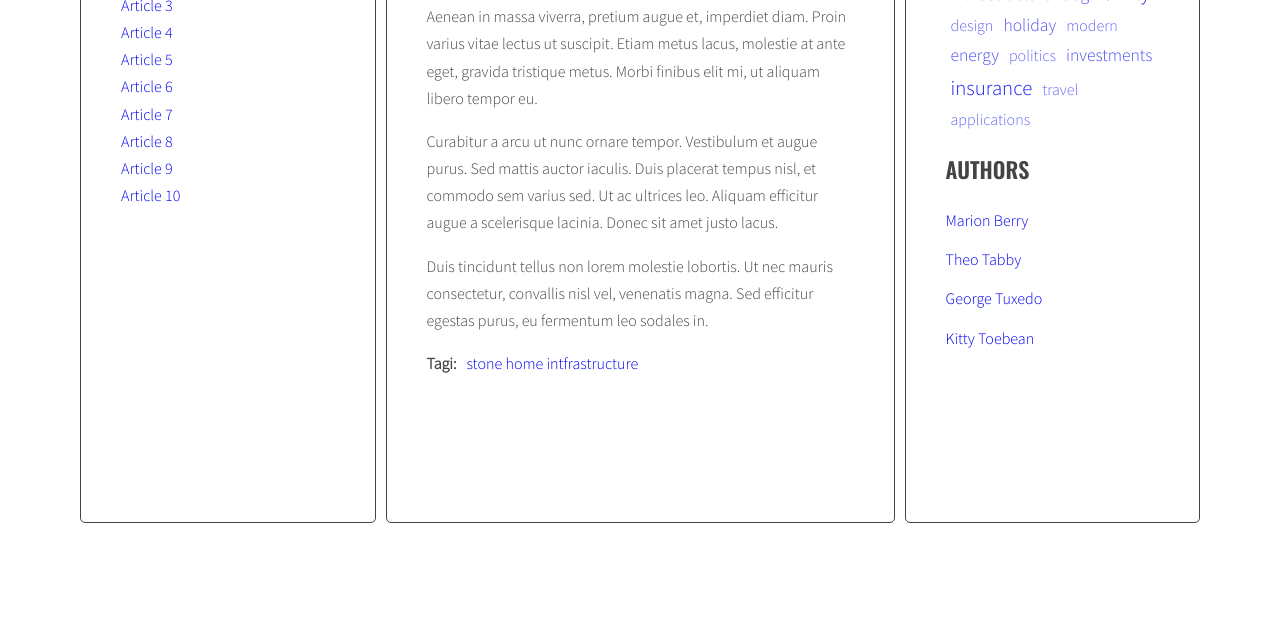
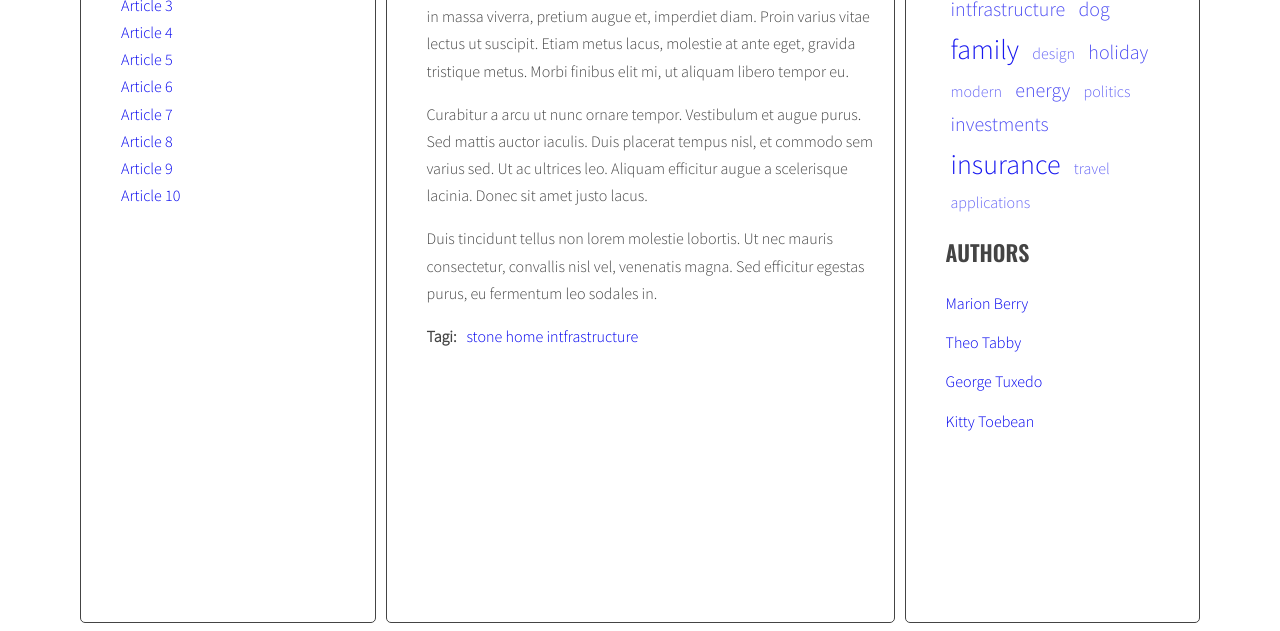
Before and after one commit to Krzemir/javascript-blog, a website: page index.html in a window 1280 px wide. Shown: the part 374-1005 px from the top of the page. Before the commit the page ends 905 px from the top, so only its background shows below. Drawn offline with nearby package versions, Linux system fonts and the light colour scheme.

Commit message:
Add hanldelbars templates

```diff
--- a/index.html
+++ b/index.html
@@ -170,6 +170,28 @@
           </main>
         </div>
       </div>
+
+      <script id="template-article-link" type="text/x-handlebars-template">
+        <li><a href="#{{ id }}"><span>{{ title }}</span></a></li>
+      </script>
+      <script id="template-tag-link" type="text/x-handlebars-template">
+        <li><a href="#tag-{{ id }}">{{ tag }}</a></li>
+      </script>
+      <script id="template-author-link" type="text/x-handlebars-template">
+        <span>autor: <a href="#author-{{ id }}">{{ author }}</a></span>
+      </script>
+      <script id="template-tagCloud-link" type="text/x-handlebars-template">
+        {{#each tags}}
+        <li><a class="{{className}} {{count}}" href="#tag-{{tag}}">{{tag}}</a></li>
+        {{/each}}
+      </script>
+
+      <script id="template-authorList-link" type="text/x-handlebars-template">
+        {{#each authors as |nothingauthor author|}}
+        <li><a href="#author-{{author}}">{{author}}</a></li>
+        {{/each}}
+      </script>
+      <script src="https://cdnjs.cloudflare.com/ajax/libs/handlebars.js/4.1.0/handlebars.min.js"></script>
       <script src="js/script.js"></script>
 </body>
 </html>
--- a/js/script.js
+++ b/js/script.js
@@ -1,4 +1,12 @@
 'use strict';
+const templates = {
+  articleLink: Handlebars.compile(document.querySelector('#template-article-link').innerHTML),
+  tagLink: Handlebars.compile(document.querySelector('#template-tag-link').innerHTML),
+  authorLink: Handlebars.compile(document.querySelector('#template-author-link').innerHTML),
+  tagCloudLink: Handlebars.compile(document.querySelector('#template-tagCloud-link').innerHTML),
+  authorListLink: Handlebars.compile(document.querySelector('#template-authorList-link').innerHTML),
+};
+
 const opts = {
   articleSelector: '.post',
   titleSelector: '.post-title',
@@ -14,64 +22,46 @@ const opts = {
 const titleClickHandler = function(event){
   event.preventDefault();
   const clickedElement = this;
-
   /* [DONE] remove class 'active' from all article links  */
   const activeLinks = document.querySelectorAll('.titles a.active');
-
   for(let activeLink of activeLinks){
     activeLink.classList.remove('active');
   }
-
   /* [DONE]add class 'active' to the clicked link */
   clickedElement.classList.add('active');
-
   /* [DONE] remove class 'active' from all articles */
   const activeArticles = document.querySelectorAll('.posts .active');
-
   for(let activeArticle of activeArticles){
     activeArticle.classList.remove('active');
   }
-
   /* [DONE]get 'href' attribute from the clicked link */
   const articleSelector = clickedElement.getAttribute('href');
-
   /* [DONE]find the correct article using the selector (value of 'href' attribute) */
   const selectedArticle = document.querySelector(articleSelector);
-
   /* [DONE]add class 'active' to the correct article */
   selectedArticle.classList.add('active');
 };
-
 //------ Generate title links
-
 function generateTitleLinks(customSelector = ''){
-
   /* remove contents of titleList */
   const titleList = document.querySelector(opts.titleListSelector);
   titleList.innerHTML = '';
-
   /* find all the articles and save them to variable: articles */
   const articles = document.querySelectorAll(opts.articleSelector + customSelector);
-
   let html = '';
-
   for(let article of articles){
     /* get the article id */
     const articleId = article.getAttribute('id');
-
     /* find the title element */
     /* get the title from the title element */
     const articleTitle = article.querySelector(opts.titleSelector).innerHTML;
-
     /* create HTML of the link */
-    const linkHTML = '<li><a href="#' + articleId + '"><span>' + articleTitle + '</span></a></li>';
-
+    const linkHTMLData = {id: articleId, title: articleTitle};
+    const linkHTML = templates.articleLink(linkHTMLData);
     /* insert link into html variable */
     html = html + linkHTML;
   }
-
   titleList.innerHTML = html;
-
   const links = document.querySelectorAll('.titles a');
   for(let link of links){
     link.addEventListener('click', titleClickHandler);
@@ -93,57 +83,44 @@ function calculateTagsParams(tags){
   }
   return (params);
 }
-
 function calculateTagClass(count, params){
   const normalizedCount = count - params.min;
   const normalizedMax = params.max - params.min;
   const percentage = normalizedCount / normalizedMax;
   const classNumber = Math.floor( percentage * (opts.cloudClassCount - 1) +1);
   return (opts.cloudClassPrefix + classNumber);
+
 }
-
 function generateTags(){
   /* [NEW] create a new variable allTags with an empty object */
   let allTags = {};
-
   /* DONE find all articles */
   const articles = document.querySelectorAll('.post');
-
   /* DONE START LOOP: for every article: */
   for (let article of articles){
-
     /* DONE find tags wrapper */
     const tagList = article.querySelector(opts.articleTagsSelector);
-
     /* DONE make html variable with empty string */
-
     let html = '';
-
     /* DONE get tags from data-tags attribute */
     const articleTags = article.getAttribute('data-tags');
-
     /* DONE split tags into array */
     const articleTagsArray = articleTags.split(' ');
-
     /* DONE START LOOP: for each tag */
-
     for(let tag of articleTagsArray){
-
       /* DONE generate HTML of the link */
-      const linkHTML = '<li><a href="#tag-' + tag + '">' + tag + '</a></li>';
-
+      // const linkHTML = '<li><a href="#tag-' + tag + '">' + tag + '</a></li>';
+      const linkHTMLData = {id: tag, tag: tag};
+      const linkHTML = templates.tagLink(linkHTMLData);
       /* DONE add generated code to html variable */
       html = html + ' ' + linkHTML;
-
       /* [NEW] check if this link is NOT already in allTags */
       if(!allTags[tag]){
-
         /* [NEW] add generated code to allTags array */
         allTags[tag] = 1;
       } else {
         allTags[tag]++;
       }
-
     /* END LOOP: for each tag */
     }
     /* DONE insert HTML of all the links into the tags wrapper */
@@ -152,67 +129,60 @@ function generateTags(){
   }
   /* [NEW] find list of tags in right column */
   const tagList = document.querySelector(opts.tagListSelector);
+  const tagsParams = calculateTagsParams(allTags);
 
-  const tagsParams = calculateTagsParams(allTags);
   /* [NEW] create variable for all links HTML code */
-
-  let allTagsHTML = '';
+  //let allTagsHTML = '';
+  const allTagsData = {tags: []};
 
   /* [NEW] START LOOP: for each tag in allTags: */
   for(let tag in allTags){
     /* [NEW] generate code of a link and add it to allTagsHTML */
-    allTagsHTML += '<li><a class="' + calculateTagClass(allTags[tag], tagsParams) + '" href="#tag-' + tag + '">' + tag +  '</a></li>';
+    /* allTagsHTML += '<li><a class="' + calculateTagClass(allTags[tag], tagsParams) + '" href="#tag-' + tag + '">' + tag +  '</a></li>'; */
+    allTagsData.tags.push({
+      tag: tag,
+      count: allTags[tag],
+      className: calculateTagClass(allTags[tag], tagsParams)
+    });
 
     /* [NEW] END LOOP: for each tag in allTags: */
   }
   /*[NEW] add HTML from allTagsHTML to tagList */
-  tagList.innerHTML = allTagsHTML;
+  // tagList.innerHTML = allTagsHTML;
+  tagList.innerHTML = templates.tagCloudLink(allTagsData);
 }
-
 generateTags();
 
+
 //------------------------Tag click hanlder
-
 function tagClickHandler(event){
-
   /* DONE prevent default action for this event */
   event.preventDefault();
-
   /* DONE make new constant named "clickedElement" and give it the value of "this" */
   const clickedElement = this;
-
   /* DONE make a new constant "href" and read the attribute "href" of the clicked element */
   const href = clickedElement.getAttribute('href');
-
   /* DONE make a new constant "tag" and extract tag from the "href" constant */
   const tag = href.replace('#tag-', '');
-
   /* DONE find all tag links with class active */
   const activeTags = document.querySelectorAll('a.active[href^="#tag-"]');
-
   /* DONE START LOOP: for each active tag link */
   for(let activeTagLink of activeTags){
-
     /* DONE remove class active */
     activeTagLink.classList.remove('.active');
-
   /* DONE END LOOP: for each active tag link */
   }
-
   /* DONE find all tag links with "href" attribute equal to the "href" constant */
   const allTagsHref = document.querySelectorAll('a[href="' + href + '"]');
-
   /* DONE START LOOP: for each found tag link */
   for(let tagHref of allTagsHref){
     /* add class active */
     tagHref.classList.add('.active');
   /* DONE END LOOP: for each found tag link */
   }
-
   /* DONE execute function "generateTitleLinks" with article selector as argument */
   generateTitleLinks('[data-tags~="' + tag + '"]');
 }
-
 function addClickListenersToTags(){
   /* find all links to tags */
   const allTagLinks = document.querySelectorAll('.tags a, .post-tags a');
@@ -222,109 +192,99 @@ function addClickListenersToTags(){
     tagLink.addEventListener('click', tagClickHandler);
   /* END LOOP: for each link */
   }
-
 }
 addClickListenersToTags();
 
 //--------------- Generate authors---------
-
 function generateAuthors(){
-
   /* [NEW] create a new variable allAuthors with an empty object */ //DONE
-  let allAuthors = [];
+  //let allAuthorsHTML = [];
+  const allAuthorsData = {};
 
   //find all articles - DONE
   const articles = document.querySelectorAll('.post');
-
   //start loop - for every article - DONE
   for (let article of articles){
-
     //find author wrapper - DONE
     const authorWrapper = article.querySelector(opts.articleAuthorSelector);
-
     //make html variable for every string - DONE
     let html = '';
-
     //get author from data-author attr - DONE
     const articleAuthor = article.getAttribute('data-author');
+    //for author generate html of the link - DONE
 
-    //for author generate html of the link - DONE
-    const linkHTML = 'autor: <a href="#author-' + articleAuthor + '">' + articleAuthor + '</a>';
+    //const linkHTML = 'autor: <a href="#author-' + articleAuthor + '">' + articleAuthor + '</a>';
+    const linkHTMLData = {id: articleAuthor, author: articleAuthor};
+    const linkHTML = templates.authorLink(linkHTMLData);
 
-    const authorListLinkHTML = '<li><a href="#author-' + articleAuthor + '">' + articleAuthor + '</a></li>';
 
+
+   // const authorListLinkHTML = '<li><a href="#author-' + articleAuthor + '">' + articleAuthor + '</a></li>';
     //add code to html variable - DONE
     html = linkHTML;
 
     /* [NEW] check if this link is NOT already in allAurhors */
-    if(allAuthors.indexOf(authorListLinkHTML) == -1){
+ /*   allAuthorsData.authors.push({
+      author: articleAuthor,
+    }) */
+
+   /*  if(allAuthorsHTML.indexOf(authorListLinkHTML) == -1){
       /* [NEW] add generated code to allAuthors array */
-      allAuthors.push(authorListLinkHTML);
+    /*   allAuthorsHTML.push(authorListLinkHTML);
+    } */
+
+    if(!allAuthorsData[articleAuthor]){
+      /* [NEW] add generated code to allTags array */
+      allAuthorsData[articleAuthor] = true;
     }
 
     //insert html to all the links into the author wrapper - DONE
     authorWrapper.innerHTML = html;
-
   //end loop for efery article
   }
   /* [NEW] find list of authors in right column */
   const authorsList = document.querySelector(opts.authorsListSelector);
+  /* [NEW] add html from allAuthors to authorsList */
 
-  /* [NEW] add html from allAuthors to authorsList */
-  authorsList.innerHTML = allAuthors.join(' ');
+ // authorsList.innerHTML = allAuthorsHTML.join(' ');
+
+  authorsList.innerHTML = templates.authorListLink({authors: allAuthorsData});
 }
 generateAuthors();
 
-
 //---------Author click handler
-
 function authorClickHandler(event){
-
   //prevent deafault action fot this event DONE
   event.preventDefault();
-
   //make a new constant named "clckedElement and give it the value of this" DONE
   const clickedElement = this;
-
   //make a new constant "href" and read the attribute "href" of the clicked element DONE
   const href = clickedElement.getAttribute('href');
-
   //make a new costant "author" and extract author from the "href" constant DONE
   const author = href.replace('#author-', '');
-
   //find all author links with class active - DONE
   const activeAuthorLinks = document.querySelectorAll('a.active [href^="#author-"]');
-
   // start loop: for each active author link - DONE
   for (let activeAuthorLink of activeAuthorLinks){
-
     // remove class active - DONE
     activeAuthorLink.classList.remove('.active');
-
   //end loop for each active author link - DONE
   }
-
   //find all author links with "href" attribude equal to "href" constant - DONE
   const allAuthorHrefs = document.querySelectorAll('a[href="' + href + '"]');
-
   //start loop: for each found author link
   for(let authorHref of allAuthorHrefs){
     //add class active
     authorHref.classList.add('.active');
     //end loop
   }
-
   //execute function with author selector as argument
   generateTitleLinks('[data-author="' + author + '"]');
 }
-
 //-------- Click Listeners to Authors
-
 function addClickListenersToAuthors () {
-
   // find all links to authors
   const allAuthorLinks = document.querySelectorAll('.post-author a, .authors a');
-
   // start loop for each link
   for(let authorLink of allAuthorLinks){
     //add authorClickHandler as event listener for that ink
--- a/sass/style.scss
+++ b/sass/style.scss
@@ -59,8 +59,7 @@ body {
 .wrapper {
   display: flex;
   margin-left: 10px;
-  height: 700px;
-
+  min-height: 800px;
 }
 
 .sidebar {
@@ -101,21 +100,19 @@ body {
   padding: 0;
   .active {
     font-weight: bold;
-    font-size: large;
+    font-size: 1.2em;
     color:$color-active;
   }
   a {
-  text-decoration: none;
-  transition:all, .5s;
+    text-decoration: none;
+    transition: all, .5s;
 
-  &:hover {
-    color: $color-active;
-    font-weight: bold;
-    font-size: 120%;
 
+    &:hover {
+        color: $color-active;
+        font-size: 1.2em;
+      }
   }
-  }
-
 }
 
 .list-horizontal {
@@ -138,14 +135,14 @@ body {
   opacity: 0;
   position:absolute;
   display:inline-block;
-  width: 85%;
+  padding-right: 10px;
   transition: all .6s;
-
 
   //display: none;
   &.active {
     opacity: 1;
     z-index: 1;
+    //position: static;
   }
 }
 
@@ -153,15 +150,13 @@ body {
   font-style: italic;
   a {
     text-decoration: none;
-    transition:all, .5s;
-
+    transition: all .5s;
     &:hover {
       color: $color-active;
       font-weight: bold;
-      font-size: 120%;
-
+      font-size: 1.2em;
     }
-    }
+  }
 }
 
 .post-tags {
@@ -174,25 +169,26 @@ body {
 .tags li{
   display: inline-block;
   margin: 0 5px;
-  }
-
+  font-size: 16px;
   .tag-size1 {
-    font-size: 100%;
+    font-size: 16px;
     opacity: .6;
   }
   .tag-size2{
-    font-size: 110%;
+   font-size: 20px;
     opacity: .7;
   }
   .tag-size3{
-    font-size: 120%;
+    font-size: 24px;
     opacity: .8;
   }
   .tag-size4{
-    font-size: 130%;
+    font-size: 28px;
     opacity: .9;
   }
   .tag-size5{
-    font-size: 140%;
+    font-size: 32px;
     opacity: 1;
   }
+
+}
```
Also changed, not shown: css/style.css, 2 other files.
